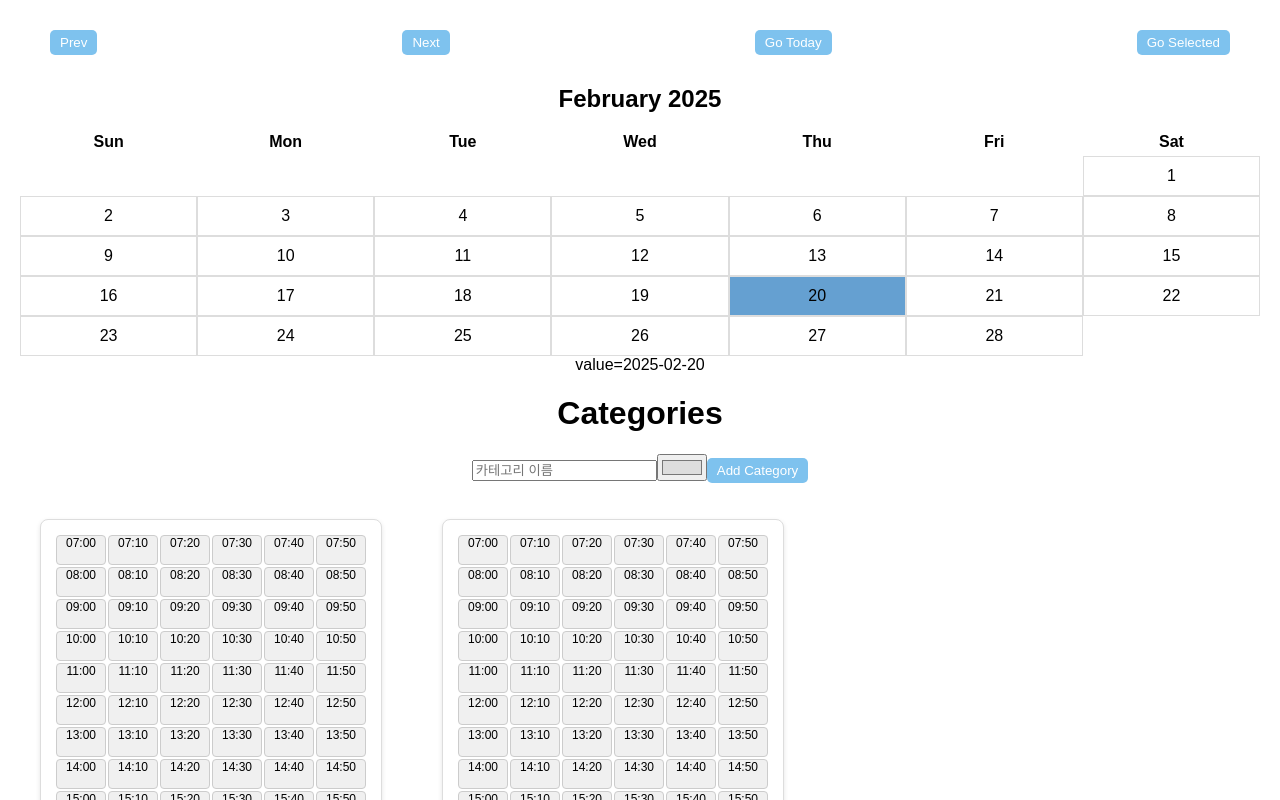
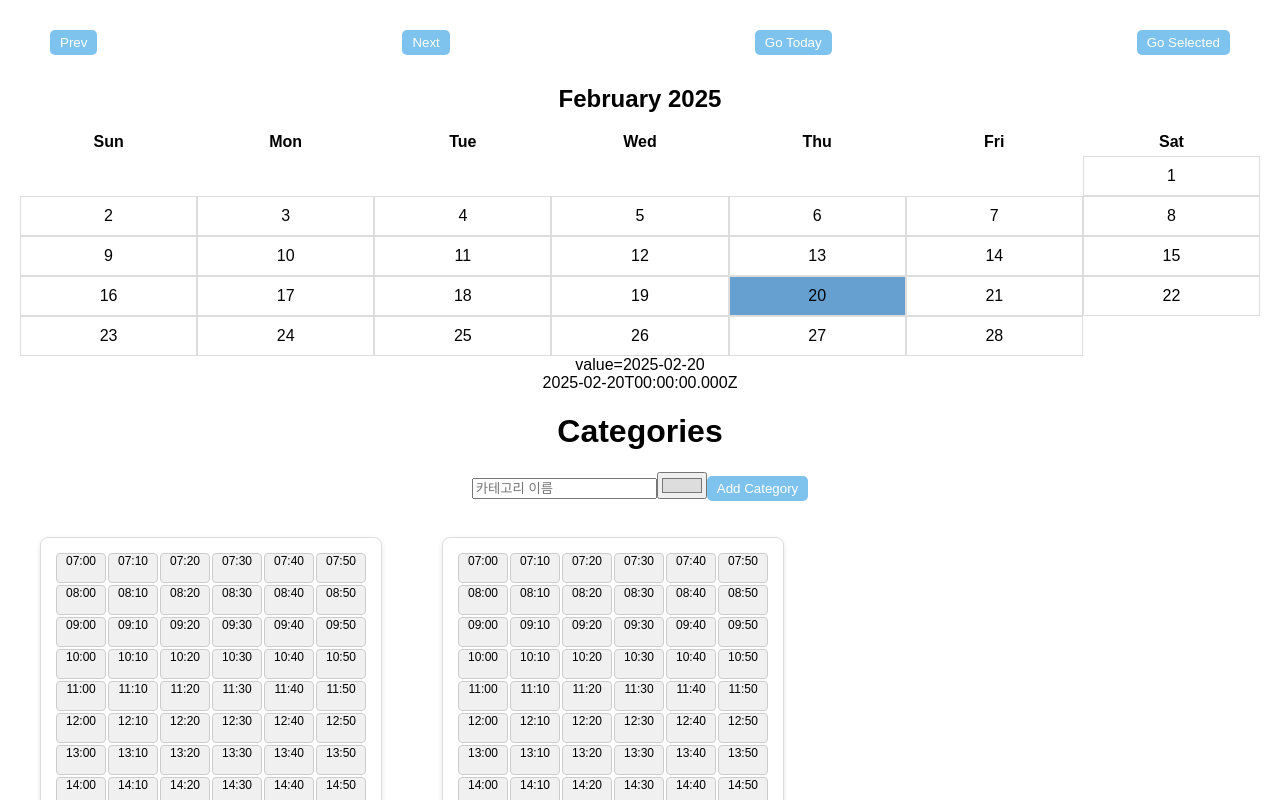
Before and after one commit to yujinoh0103/todo-react, a React (Create React App) app: page / in a window 1280 px wide. Shown: the top 800 px of the page. Built offline with nearby package versions, Linux system fonts and the light colour scheme.

Commit message:
hook context 혼용 중

```diff
--- a/src/App.tsx
+++ b/src/App.tsx
@@ -28,6 +28,7 @@ const App: React.FC = () => {
         <Calendar />
 
         <div>value={selectedDateStr}</div>
+        <div>{selectedDate.toISOString()}</div>
 
         <div>
           <h1>Categories</h1>
```
